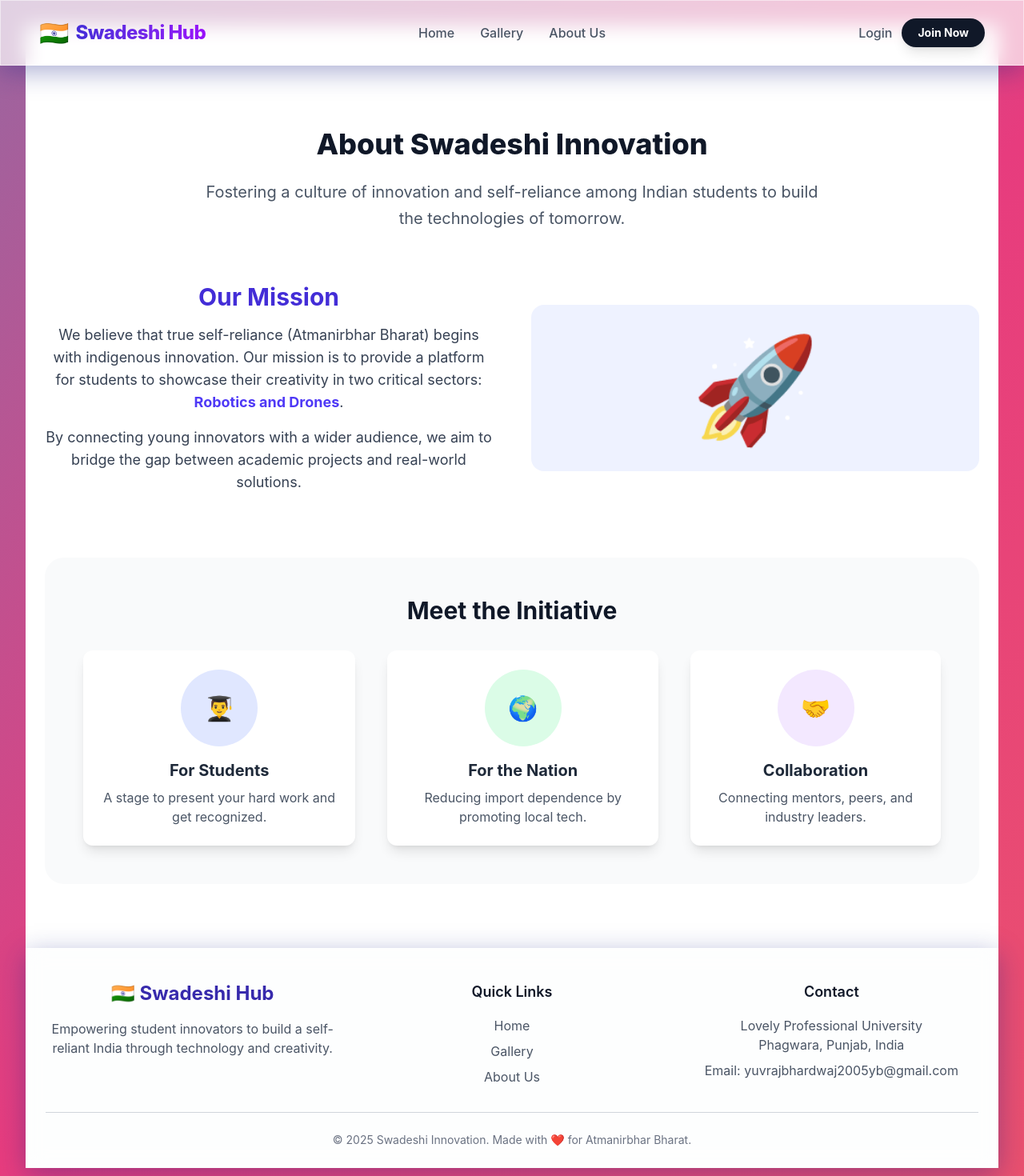
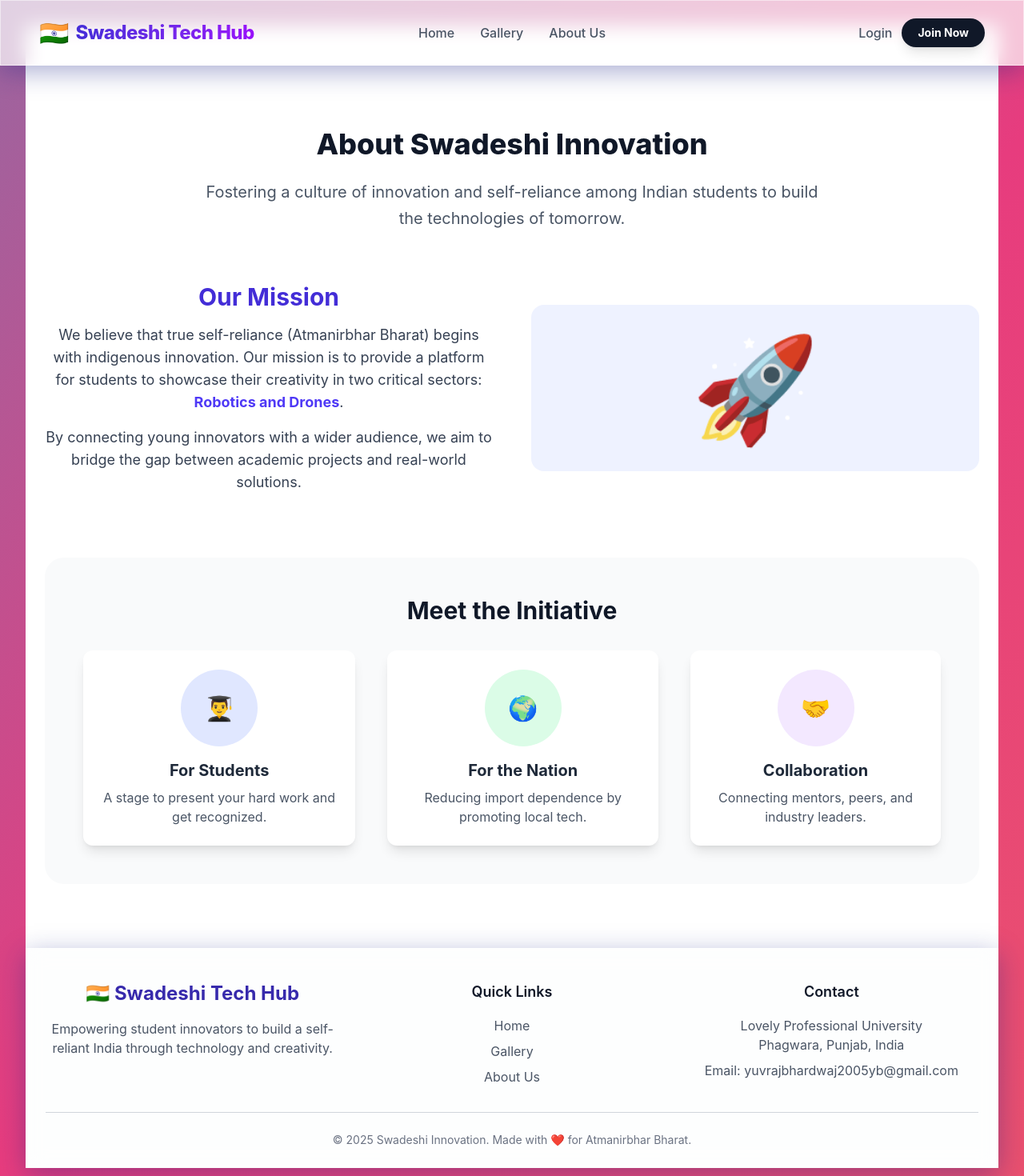
Before and after one commit to Nut3llaNutz/Cloud404-project, a React (Vite) app in the folder client/: page /about in a window 1280 px wide. Shown: the top 1470 px of the page at 80% size. Built offline with nearby package versions, Linux system fonts and the light colour scheme.

Commit message:
feat: slight name change:

```diff
--- a/client/src/components/Footer.jsx
+++ b/client/src/components/Footer.jsx
@@ -8,7 +8,7 @@ const Footer = () => {
                 <div className="grid grid-cols-1 md:grid-cols-3 gap-8 mb-8">
                     {/* Brand */}
                     <div>
-                        <h3 className="text-2xl font-bold text-indigo-800 mb-4">🇮🇳 Swadeshi Hub</h3>
+                        <h3 className="text-2xl font-bold text-indigo-800 mb-4">🇮🇳 Swadeshi Tech Hub</h3>
                         <p className="text-gray-600">
                             Empowering student innovators to build a self-reliant India through technology and creativity.
                         </p>
--- a/client/src/components/Navbar.jsx
+++ b/client/src/components/Navbar.jsx
@@ -18,7 +18,7 @@ const Navbar = () => {
                 <div className="flex justify-start">
                     <Link to="/" className="text-lg md:text-2xl font-extrabold flex items-center gap-2 group">
                         <span className="text-2xl md:text-3xl group-hover:scale-110 transition-transform duration-300">🇮🇳</span>
-                        <span className="bg-clip-text text-transparent bg-gradient-to-r from-indigo-700 to-purple-600 tracking-tight">Swadeshi Hub</span>
+                        <span className="bg-clip-text text-transparent bg-gradient-to-r from-indigo-700 to-purple-600 tracking-tight">Swadeshi Tech Hub</span>
                     </Link>
                 </div>
 
```
